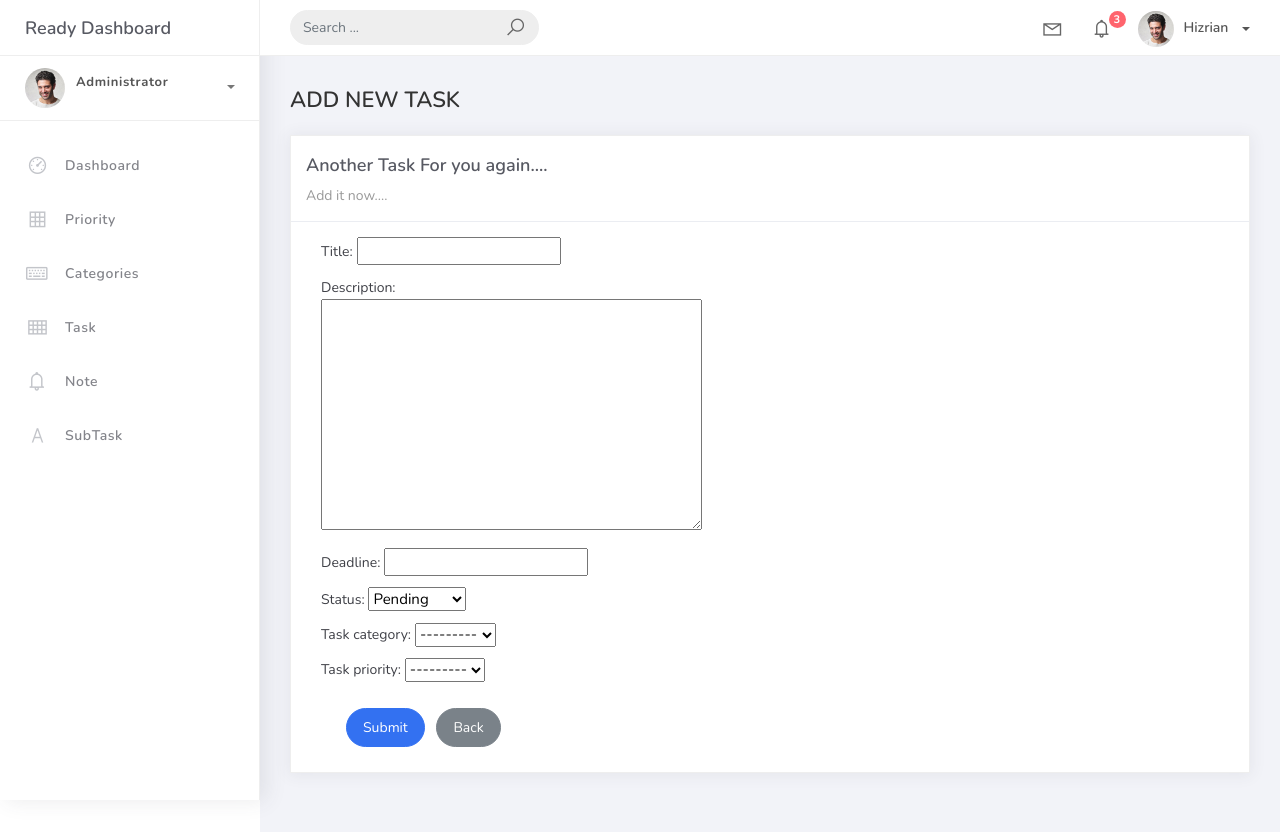
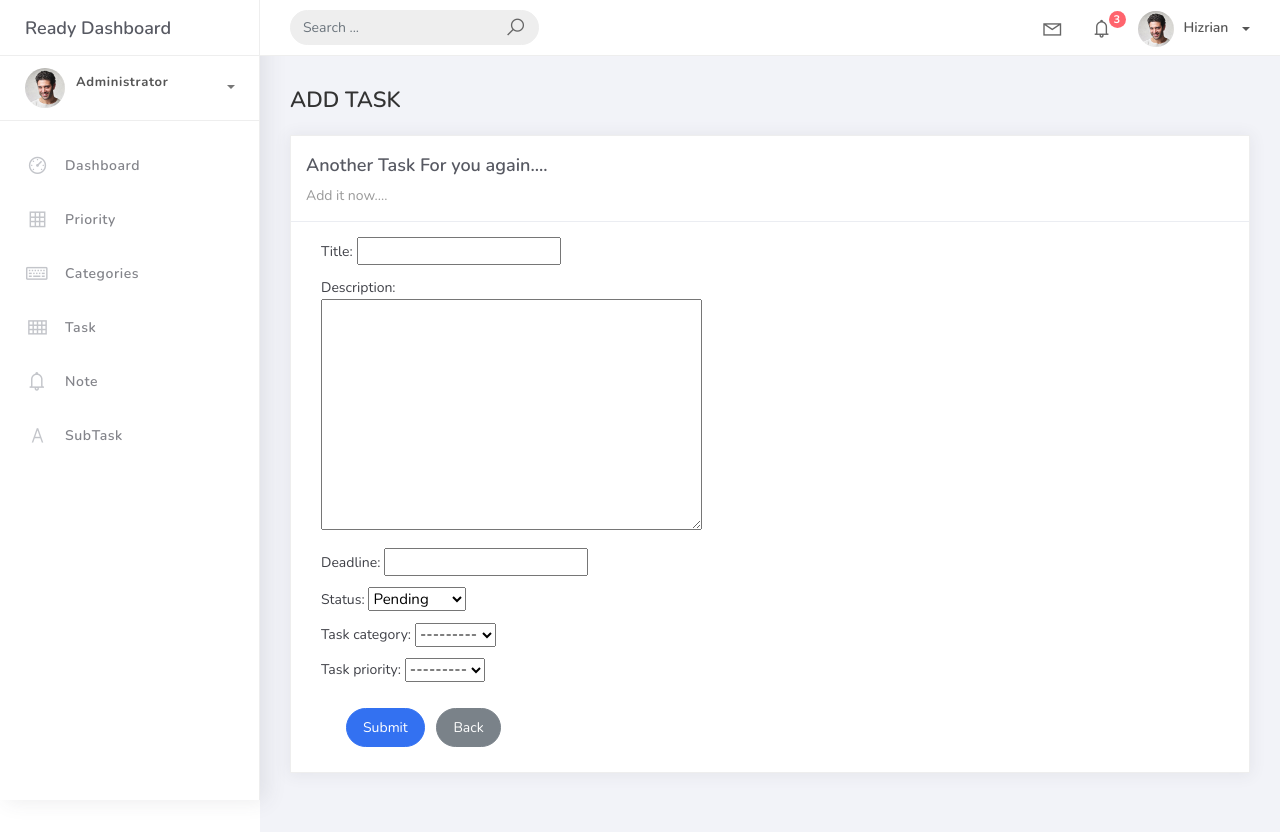
Before and after one commit to RicsOlayvar/Hangarian, a Django app: page /task_list/add in a window 1280 px wide. Shown: the top 832 px of the page. Run offline with Django 5.2, Linux system fonts and the light colour scheme; data comes from the database, SQL or seed files in the repository.

Commit message:
Sync local changes to remote

```diff
--- a/projectsite/templates/task_form.html
+++ b/projectsite/templates/task_form.html
@@ -3,7 +3,7 @@
 {% block content %}
 <div class="content">
   <div class="container-fluid">
-    <h4 class="page-title">ADD NEW TASK</h4>
+    <h4 class="page-title">ADD TASK</h4>
     <div class="row">
       <div class="col-md-12">
         <div class="card">
```
